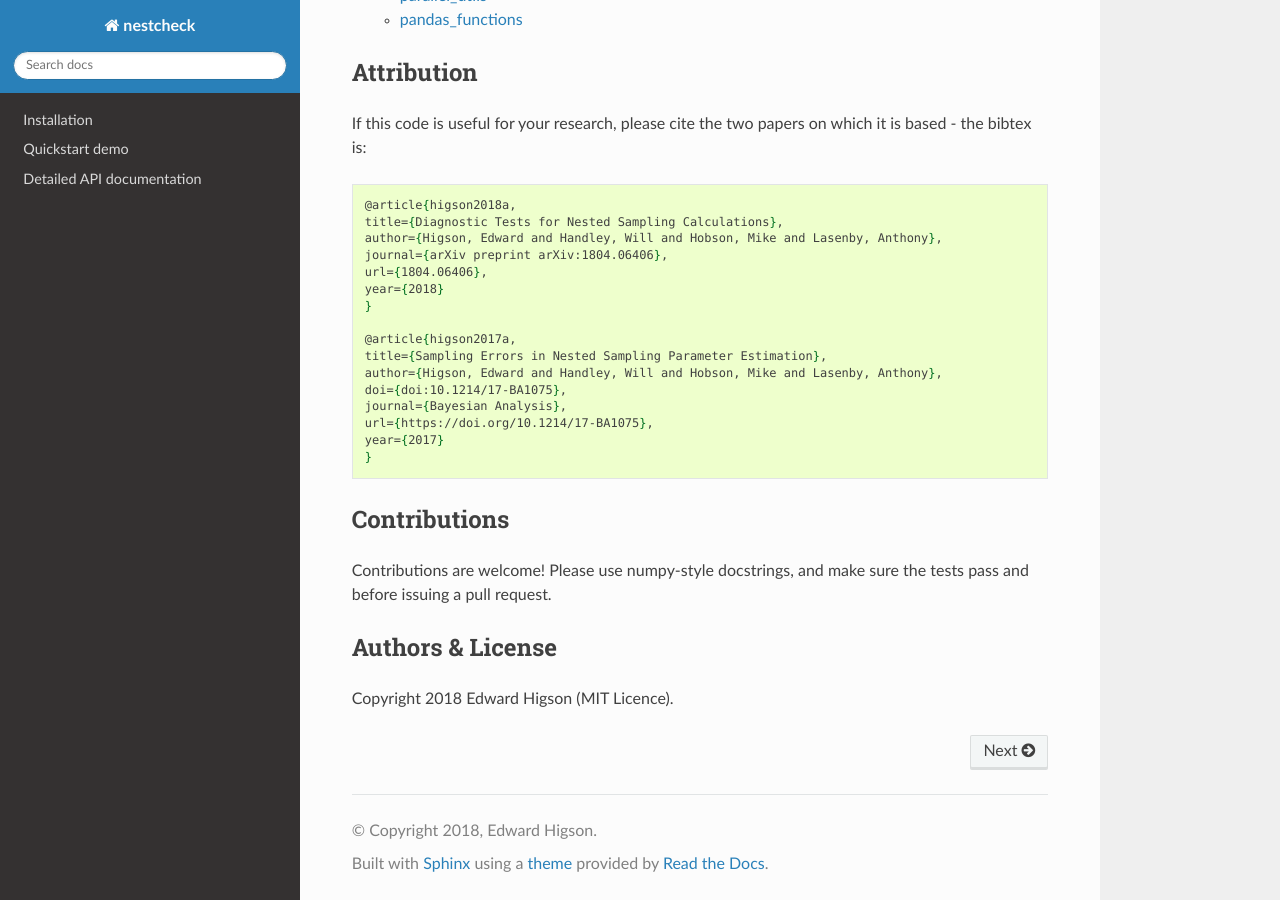
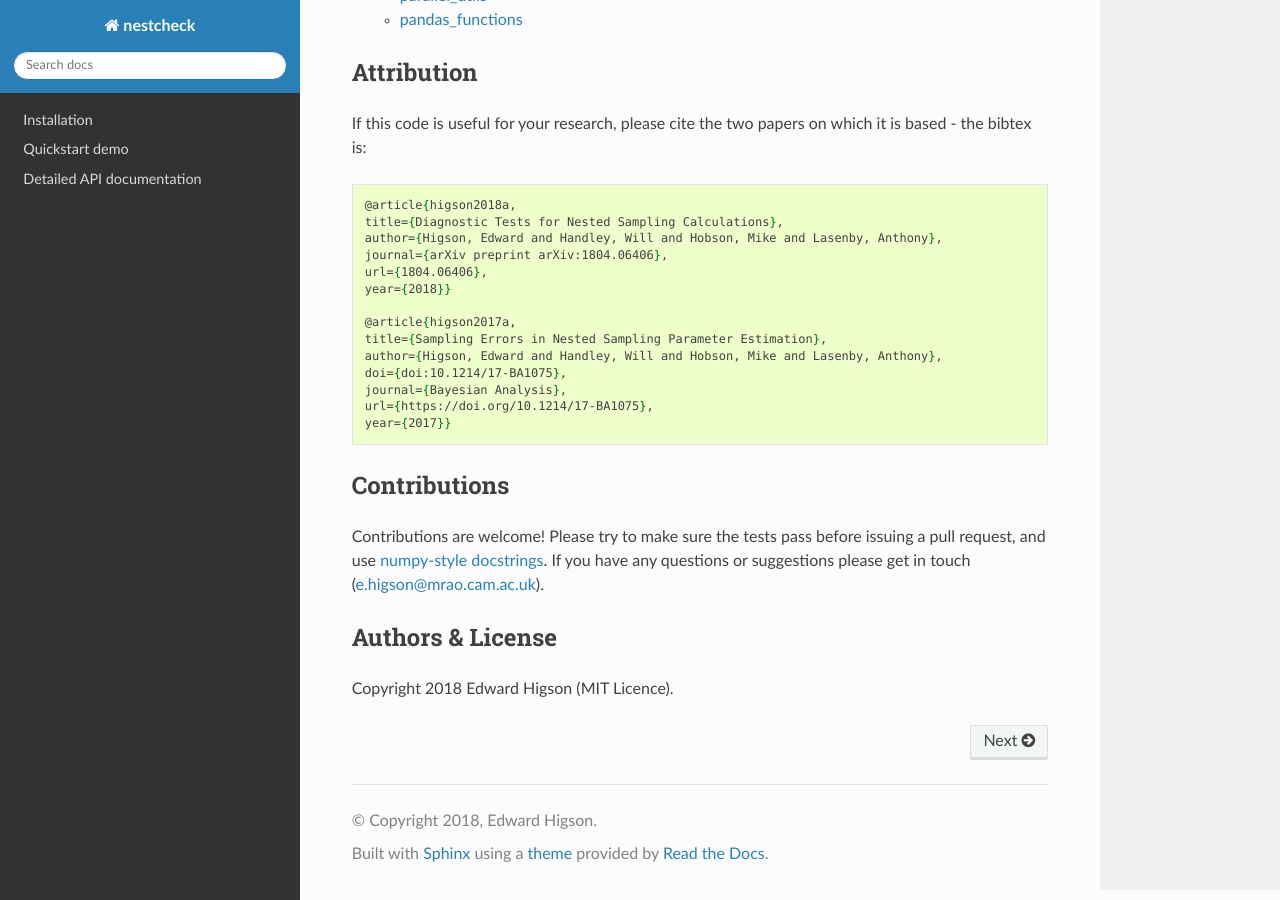
Before and after one commit to ejhigson/nestcheck, a Sphinx documentation site: the page built from docs/index.rst, in a window 1280 px wide and 900 px high, scrolled down 1253 px. Built offline with Sphinx 7.4.7 and the Read the Docs theme 2.0.0, drawn with Linux system fonts in a browser that asks for light colours; some of the changed text lies outside the part shown.

Commit message:
minor docs updates

```diff
--- a/docs/index.rst
+++ b/docs/index.rst
@@ -49,8 +49,7 @@ If this code is useful for your research, please cite the two papers on which it
     author={Higson, Edward and Handley, Will and Hobson, Mike and Lasenby, Anthony},
     journal={arXiv preprint arXiv:1804.06406},
     url={1804.06406},
-    year={2018}
-    }
+    year={2018}}
 
     @article{higson2017a,
     title={Sampling Errors in Nested Sampling Parameter Estimation},
@@ -58,14 +57,14 @@ If this code is useful for your research, please cite the two papers on which it
     doi={doi:10.1214/17-BA1075},
     journal={Bayesian Analysis},
     url={https://doi.org/10.1214/17-BA1075},
-    year={2017}
-    }
+    year={2017}}
 
 
 Contributions
 -------------
 
-Contributions are welcome! Please use numpy-style docstrings, and make sure the tests pass and  before issuing a pull request.
+Contributions are welcome! Please try to make sure the tests pass before issuing a pull request, and use `numpy-style docstrings <http://www.sphinx-doc.org/en/master/ext/example_numpy.html>`_.
+If you have any questions or suggestions please get in touch (e.higson@mrao.cam.ac.uk).
 
 Authors & License
 -----------------
--- a/docs/install.rst
+++ b/docs/install.rst
@@ -35,7 +35,7 @@ Dependencies
  - ``tqdm`` >=4.11.
 
 
-Note also that producing the birth contour output files needed for ``nestcheck`` analysis using `MultiNest <https://ccpforge.cse.rl.ac.uk/gf/project/multinest/>`_ requires v3.11 or later, and using `PolyChord <https://ccpforge.cse.rl.ac.uk/gf/project/polychord/>`_ requires v1.13 or later and the setting "write_dead"=True.
+Note also that producing the birth contour output files needed for ``nestcheck`` analysis using `MultiNest <https://ccpforge.cse.rl.ac.uk/gf/project/multinest/>`_ requires v3.11 or later, and using `PolyChord <https://ccpforge.cse.rl.ac.uk/gf/project/polychord/>`_ requires v1.13 or later and the setting "write_dead"=True (its default value).
 
 
 Tests
```
Also changed, not shown: other parts of docs/index.rst (+1 -1 lines).
